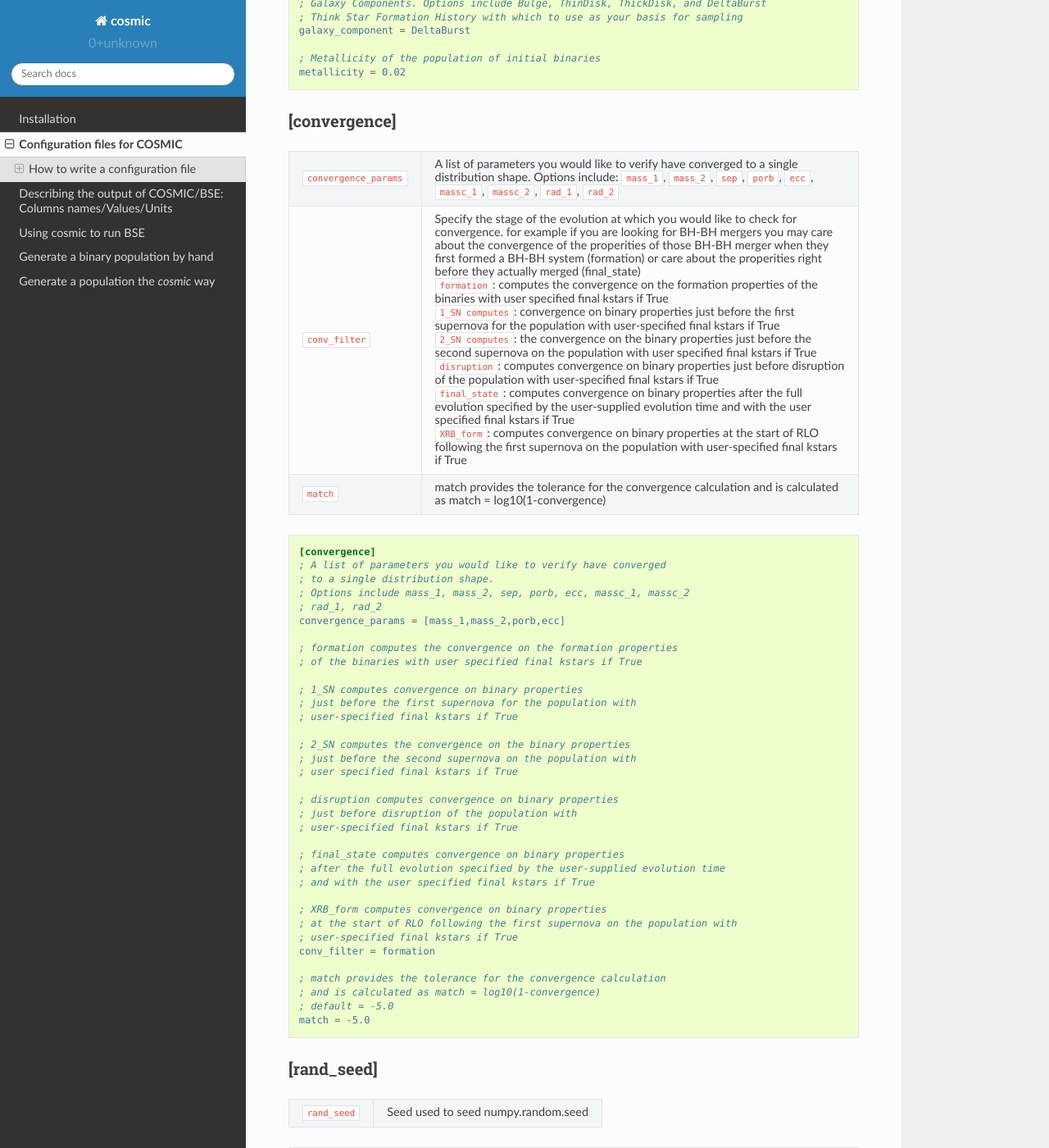
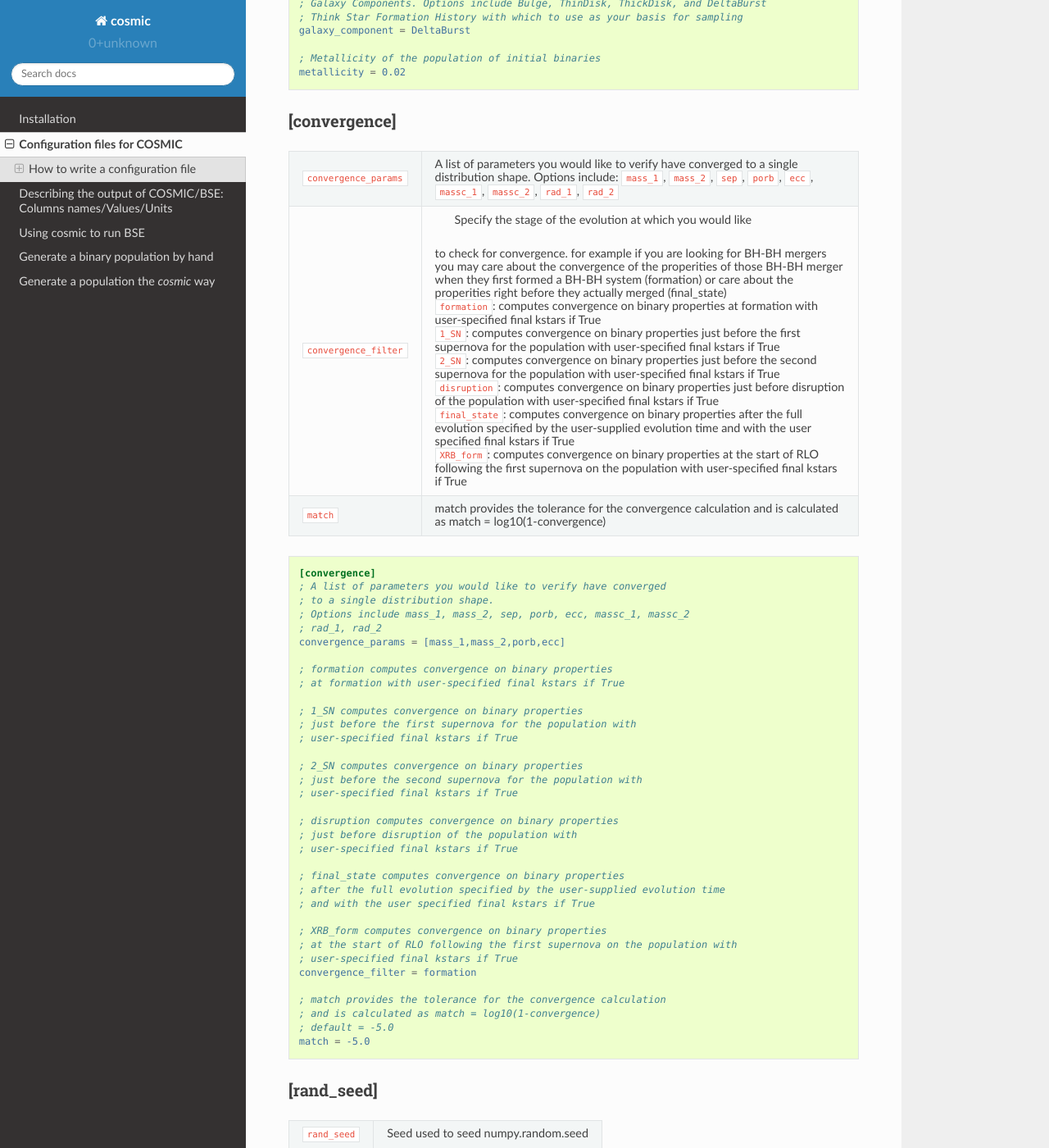
Before and after one commit to COSMIC-PopSynth/COSMIC, a Sphinx documentation site: the page built from docs/inifile/index.rst, in a window 1280 px wide and 1400 px high, scrolled down 1529 px. Shown: the whole window at 82% size. Built offline with Sphinx 7.4.7 and the Read the Docs theme 2.0.0, drawn with Linux system fonts in a browser that asks for light colours; formulas are drawn with MathJax 3.

Commit message:
Still did not appease Mike's review

```diff
--- a/docs/inifile/index.rst
+++ b/docs/inifile/index.rst
@@ -94,22 +94,22 @@ Each of the below sections lists the valid options and a description of what the
                         Options include: ``mass_1``, ``mass_2``, ``sep``, ``porb``,
                         ``ecc``, ``massc_1``, ``massc_2``, ``rad_1``, ``rad_2``
 
-``conv_filter``         Specify the stage of the evolution at which you would like
+``convergence_filter``         Specify the stage of the evolution at which you would like
                         to check for convergence. for example if you are looking
                         for BH-BH mergers you may care about the convergence of the
                         properities of those BH-BH merger when they first formed a BH-BH system (formation) or
                         care about the properities right before they actually merged (final_state)
 
-                        ``formation``: computes the convergence on the formation properties
-                        of the binaries with user specified final kstars if True
+                        ``formation``: computes convergence on binary properties
+                        at formation with user-specified final kstars if True
 
-                        ``1_SN computes``: convergence on binary properties
+                        ``1_SN``: computes convergence on binary properties
                         just before the first supernova for the population with
                         user-specified final kstars if True
 
-                        ``2_SN computes``: the convergence on the binary properties
-                        just before the second supernova on the population with
-                        user specified final kstars if True
+                        ``2_SN``: computes convergence on binary properties
+                        just before the second supernova for the population with
+                        user-specified final kstars if True
 
                         ``disruption``: computes convergence on binary properties
                         just before disruption of the population with
@@ -138,16 +138,16 @@ Each of the below sections lists the valid options and a description of what the
     ; rad_1, rad_2
     convergence_params = [mass_1,mass_2,porb,ecc]
 
-    ; formation computes the convergence on the formation properties
-    ; of the binaries with user specified final kstars if True
+    ; formation computes convergence on binary properties
+    ; at formation with user-specified final kstars if True
 
     ; 1_SN computes convergence on binary properties
     ; just before the first supernova for the population with
     ; user-specified final kstars if True
 
-    ; 2_SN computes the convergence on the binary properties
-    ; just before the second supernova on the population with
-    ; user specified final kstars if True
+    ; 2_SN computes convergence on binary properties
+    ; just before the second supernova for the population with
+    ; user-specified final kstars if True
 
     ; disruption computes convergence on binary properties
     ; just before disruption of the population with
@@ -160,7 +160,7 @@ Each of the below sections lists the valid options and a description of what the
     ; XRB_form computes convergence on binary properties
     ; at the start of RLO following the first supernova on the population with
     ; user-specified final kstars if True
-    conv_filter = formation
+    convergence_filter = formation
 
     ; match provides the tolerance for the convergence calculation
     ; and is calculated as match = log10(1-convergence)
```
Also changed, not shown: 5 other files.
